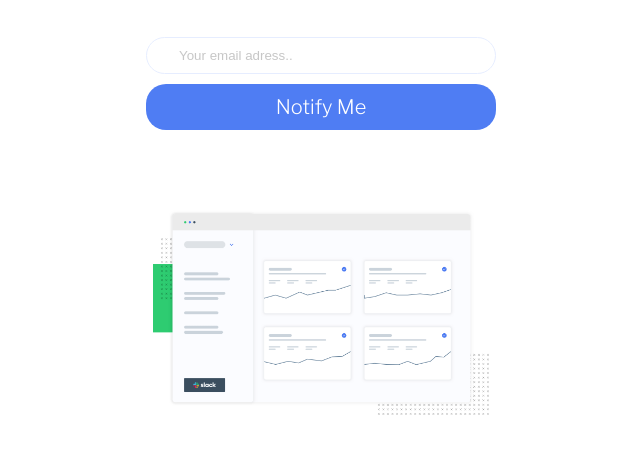
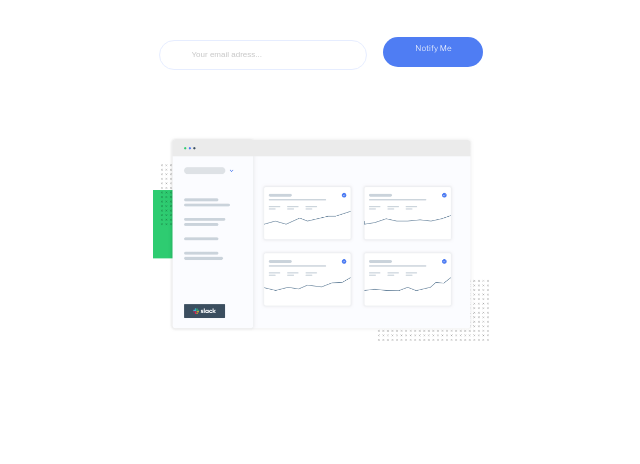
Before and after one commit to Drallas/Ping-Coming-Soon, a plain HTML site: page index.html in a window 1280 px wide. Shown: the part 222-686 px from the top of the page, without its empty margins (319-959 px from the left). Drawn offline with nearby package versions, Linux system fonts and the light colour scheme.

Commit message:
almost happy with responsiveness..

```diff
--- a/index.html
+++ b/index.html
@@ -26,12 +26,14 @@
     </header>
 
     <!-- Form Section -->
+    <form></form>
     <div class="form">
-        <form>
-        <input class="form__email" type="text" placeholder="Your email adress.." />
-        <a class="form__button">Notify Me</a>
-      </form>
+
+          <div><input class="form__email" type="text" placeholder="Your email adress..." />
+</div>
+          <div><a class="form__button">Notify Me</a></div>
     </div>
+    </form>
 
     <!-- Dashboard Image Section -->
     <section class="dashboard">
--- a/style.css
+++ b/style.css
@@ -27,7 +27,7 @@ html {
 }
 
 body {
-  max-width: 24.4375rem;
+  min-width: 25.875rem;
   margin: 5.3125rem auto;
   padding: 0;
   line-height: 1.3;
@@ -78,7 +78,7 @@ h1 span {
 
 .form {
     display: inline-block;
-    margin-bottom: 5rem;
+    margin-bottom: 3.5rem;
 }
 
 .form__email {
@@ -86,9 +86,9 @@ h1 span {
     border-style: solid;
     border-width: 1px;
     border-color:var(--sec-pale-blue);
-    border-radius: 20px;
+    border-radius: 1.25rem;
     padding: 10px 0px 10px 2rem;
-    margin-bottom: 10px;
+    margin-bottom: 0.625rem;
     opacity: 0.4;
 }
 
@@ -97,10 +97,32 @@ h1 span {
     display: block;
     background-color: var(--prm-blue);
     color: hsl(0, 0%, 100%);
-    border-radius: 20px;
-    padding: 10px;
+    border-radius: 1.25rem;
+    padding: 0.625rem;
+    font-size: 1rem;
+    font-weight: 300;
 }
 
+@media (min-width: 30rem) {
+    .form {
+        display: flex;
+        justify-content: center;
+    }
+
+    .form__email {
+        width: 13.06rem;
+        height:1.875rem;
+        font-size: 0.5rem;
+    }
+
+    .form__button {
+        width: 6.25rem;
+        height:1.875rem;
+        font-size: 0.5rem;
+        margin-left: 1rem;
+        padding: 0.35rem;
+    }
+   }
 
 /* dashboard Image Section */
 
@@ -126,7 +148,8 @@ h1 span {
     width:  2rem;
     height: 2rem;
     border-radius: 50%;
-    margin: 0 6px
+    margin: 0 6px;
+    margin-bottom: 1.5rem;
 }
 
 .footer__social-image {
```
